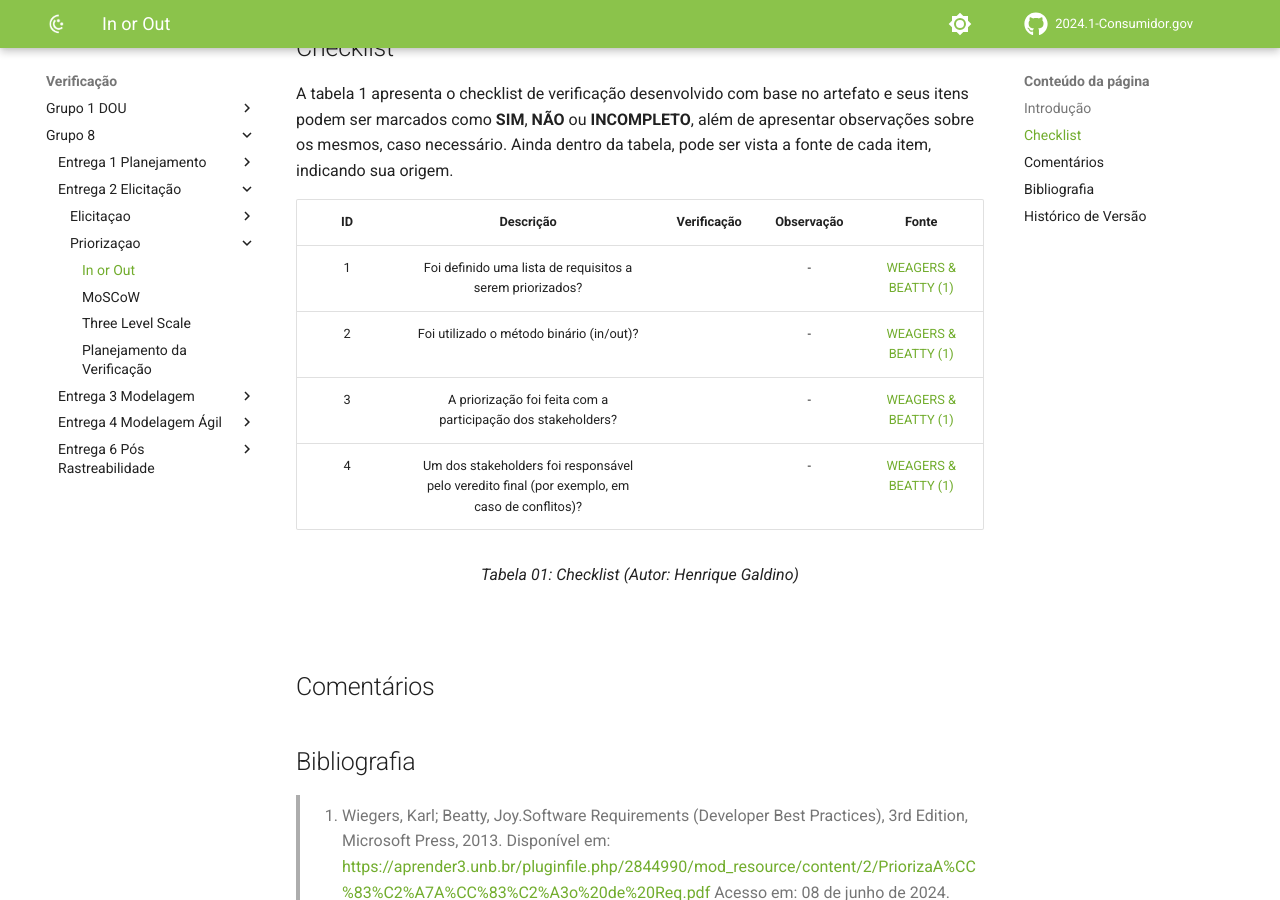
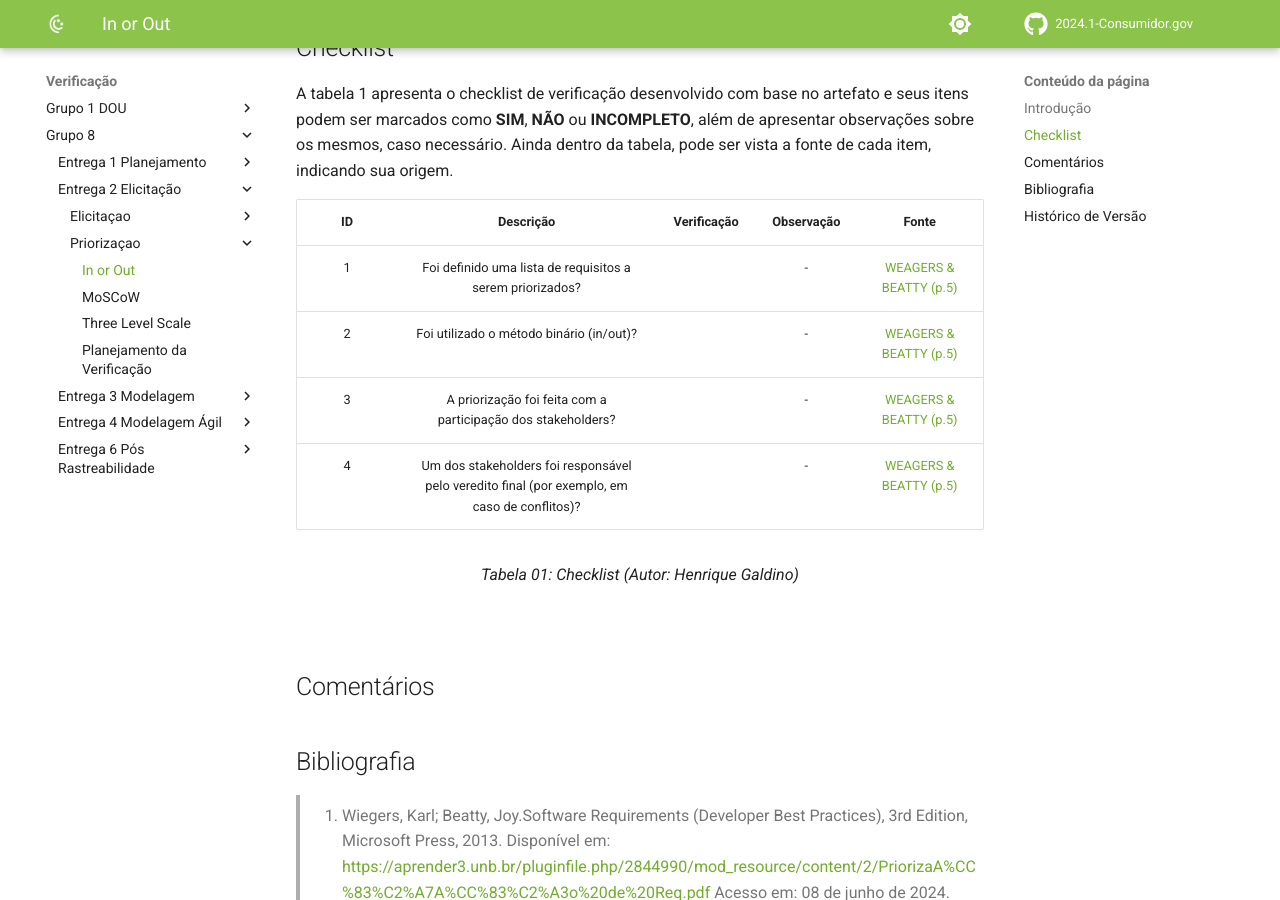
Before and after one commit to Requisitos-de-Software/2024.1-Grupo08, an MkDocs documentation site: the page built from docs/Verificação/Grupo 8/Entrega 2 - Elicitação/Priorizaçao/InorOut.md, in a window 1280 px wide and 900 px high, scrolled down 407 px. Built offline with MkDocs 1.6.1 and Material for MkDocs 9.7.7, drawn with Linux system fonts in a browser that asks for light colours; comment, search, counter and statistics services are not loaded.

```diff
--- a/docs/Verificação/Grupo 8/Entrega 2 - Elicitação/Priorizaçao/InorOut.md
+++ b/docs/Verificação/Grupo 8/Entrega 2 - Elicitação/Priorizaçao/InorOut.md
@@ -12,10 +12,10 @@
 
 | ID | Descrição | Verificação | Observação | Fonte |
 | :--: | :-----: | :---------: | :--------: | :----: |
-| 1 | Foi definido uma lista de requisitos a serem priorizados? |  | - | [WEAGERS & BEATTY (1)](https://raw.githubusercontent.com/Requisitos-de-Software/2024.1-Consumidor.gov/c4827b1f24cafeeb42e52fa44d30e16ce5c67488/assets/img/fontes/henrique/inOrOut-1.png) |
-| 2 | Foi utilizado o método binário (in/out)? |  | - | [WEAGERS & BEATTY (1)](https://raw.githubusercontent.com/Requisitos-de-Software/2024.1-Consumidor.gov/c4827b1f24cafeeb42e52fa44d30e16ce5c67488/assets/img/fontes/henrique/inOrOut-1.png) |
-| 3 | A priorização foi feita com a participação dos stakeholders? |  | - | [WEAGERS & BEATTY (1)](https://raw.githubusercontent.com/Requisitos-de-Software/2024.1-Consumidor.gov/c4827b1f24cafeeb42e52fa44d30e16ce5c67488/assets/img/fontes/henrique/inOrOut-1.png) |
-| 4 | Um dos stakeholders foi responsável pelo veredito final (por exemplo, em caso de conflitos)? |  | - | [WEAGERS & BEATTY (1)](https://raw.githubusercontent.com/Requisitos-de-Software/2024.1-Consumidor.gov/c4827b1f24cafeeb42e52fa44d30e16ce5c67488/assets/img/fontes/henrique/inOrOut-1.png) |
+| 1 | Foi definido uma lista de requisitos a serem priorizados? |  | - | [WEAGERS & BEATTY (p.5)](https://raw.githubusercontent.com/Requisitos-de-Software/2024.1-Consumidor.gov/c4827b1f24cafeeb42e52fa44d30e16ce5c67488/assets/img/fontes/henrique/inOrOut-1.png) |
+| 2 | Foi utilizado o método binário (in/out)? |  | - | [WEAGERS & BEATTY (p.5)](https://raw.githubusercontent.com/Requisitos-de-Software/2024.1-Consumidor.gov/c4827b1f24cafeeb42e52fa44d30e16ce5c67488/assets/img/fontes/henrique/inOrOut-1.png) |
+| 3 | A priorização foi feita com a participação dos stakeholders? |  | - | [WEAGERS & BEATTY (p.5)](https://raw.githubusercontent.com/Requisitos-de-Software/2024.1-Consumidor.gov/c4827b1f24cafeeb42e52fa44d30e16ce5c67488/assets/img/fontes/henrique/inOrOut-1.png) |
+| 4 | Um dos stakeholders foi responsável pelo veredito final (por exemplo, em caso de conflitos)? |  | - | [WEAGERS & BEATTY (p.5)](https://raw.githubusercontent.com/Requisitos-de-Software/2024.1-Consumidor.gov/c4827b1f24cafeeb42e52fa44d30e16ce5c67488/assets/img/fontes/henrique/inOrOut-1.png) |
 
 
 
```
Also changed, not shown: assets/img/fontes/henrique/Lexico-1.png (added).
